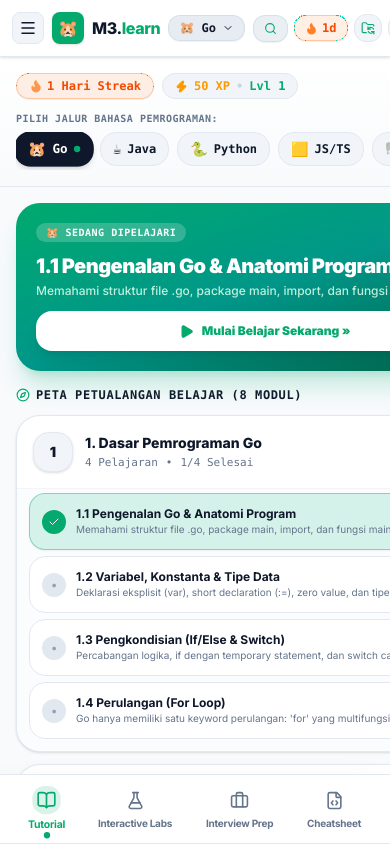
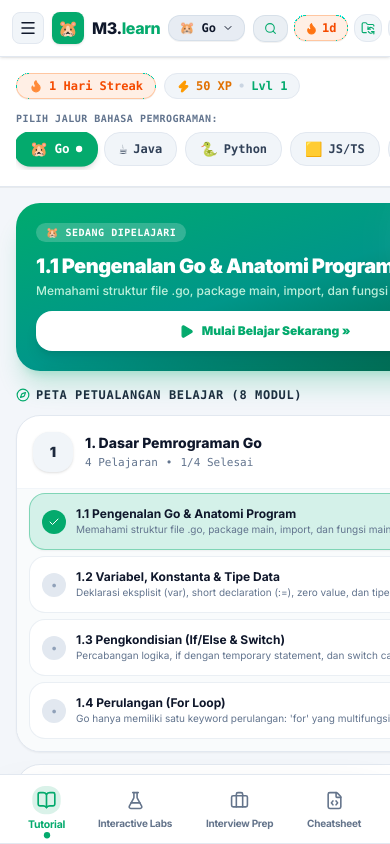
Before and after one commit to mazkev/learn-go-app, a React (Vite) app in the folder frontend/: page / in a window 390 px wide. Shown: the top 844 px of the page. Built offline with nearby package versions, Linux system fonts and the light colour scheme.

Commit message:
fix(theme): brighten MobileLearningHub background with clean white cards and high-contrast surfaces in light mode

```diff
--- a/frontend/src/App.jsx
+++ b/frontend/src/App.jsx
@@ -115,7 +115,7 @@
   }, []);
 
   return (
-    <div className="min-h-screen flex flex-col theme-navbar">
+    <div className="min-h-screen flex flex-col bg-slate-50 dark:bg-[#0f172a] text-slate-900 dark:text-slate-100">
       {/* Top Navbar */}
       <Navbar
         activeTab={activeTab}
--- a/frontend/src/components/mobile/MobileLearningHub.jsx
+++ b/frontend/src/components/mobile/MobileLearningHub.jsx
@@ -33,7 +33,7 @@
     { id: "go", name: "Go", icon: "🐹", color: "#00ADD8" },
     { id: "java", name: "Java", icon: "☕", color: "#f89820" },
     { id: "python", name: "Python", icon: "🐍", color: "#3776AB" },
-    { id: "javascript", name: "JS/TS", icon: "🟨", color: "#F7DF1E" },
+    { id: "javascript", name: "JS/TS", icon: "🟨", color: "#E5A00D" },
     { id: "php", name: "PHP", icon: "🐘", color: "#8892BF" },
   ];
 
@@ -49,26 +49,26 @@
   };
 
   return (
-    <div className="md:hidden flex flex-col min-h-screen bg-slate-50 dark:bg-[#070d19] pb-24 animate-fadeIn">
+    <div className="md:hidden flex flex-col min-h-screen bg-slate-100/70 dark:bg-[#070d19] pb-28 animate-fadeIn">
       {/* 1. Mobile Hero Header: Daily Stats & Quick Streak */}
-      <div className="p-4 bg-gradient-to-b from-white to-slate-50 dark:from-[#0d1527] dark:to-[#070d19] border-b border-slate-200 dark:border-white/10 space-y-3">
+      <div className="p-4 bg-white dark:bg-[#0d1527] border-b border-slate-200 dark:border-white/10 space-y-3 shadow-2xs">
         {/* Top Mini Stats Bar */}
         <div className="flex items-center justify-between">
           <div className="flex items-center gap-2">
             {/* Streak Button */}
             <button
               onClick={onOpenStreakModal}
-              className="flex items-center gap-1 px-3 py-1 rounded-2xl bg-orange-500/10 text-orange-600 dark:text-orange-400 text-xs font-mono font-black border border-orange-500/30 shadow-2xs cursor-pointer active:scale-95 transition-transform"
+              className="flex items-center gap-1.5 px-3 py-1 rounded-2xl bg-orange-500/10 text-orange-600 dark:text-orange-400 text-xs font-mono font-black border border-orange-500/30 shadow-2xs cursor-pointer active:scale-95 transition-transform"
             >
               <Flame size={14} className="text-orange-500 fill-orange-500 animate-pulse" />
               <span>{progress.currentStreak || 1} Hari Streak</span>
             </button>
 
             {/* Level & XP */}
-            <div className="flex items-center gap-1.5 px-3 py-1 rounded-2xl theme-card-subtle text-xs font-mono font-bold border border-slate-200 dark:border-white/10">
+            <div className="flex items-center gap-1.5 px-3 py-1 rounded-2xl bg-slate-100 dark:bg-white/10 text-xs font-mono font-bold border border-slate-200 dark:border-white/10">
               <Zap size={13} className="text-amber-500 fill-amber-500" />
-              <span className="text-amber-500">{progress.totalXP} XP</span>
-              <span className="text-slate-300 dark:text-white/10">•</span>
+              <span className="text-amber-600 dark:text-amber-400">{progress.totalXP} XP</span>
+              <span className="text-slate-300 dark:text-white/20">•</span>
               <span className="text-[#04AA6D]">Lvl {userLevel}</span>
             </div>
           </div>
@@ -80,8 +80,8 @@
 
         {/* 2. Swipeable Polyglot Language Track (Horizontal Scroll) */}
         <div>
-          <span className="text-[10px] font-mono uppercase tracking-wider theme-muted font-bold block mb-1.5">
-            Pilih Jalur Bahasa Pemrograman:
+          <span className="text-[10px] font-mono uppercase tracking-wider text-slate-500 dark:text-slate-400 font-bold block mb-1.5">
+            PILIH JALUR BAHASA PEMROGRAMAN:
           </span>
           <div className="flex items-center gap-2 overflow-x-auto pb-1 no-scrollbar scroll-smooth">
             {languages.map((lang) => {
@@ -90,15 +90,15 @@
                 <button
                   key={lang.id}
                   onClick={() => onSelectLanguage(lang.id)}
-                  className={`flex items-center gap-1.5 px-3 py-1.5 rounded-2xl text-xs font-bold font-mono shrink-0 transition-all cursor-pointer border ${
+                  className={`flex items-center gap-1.5 px-3.5 py-1.5 rounded-2xl text-xs font-bold font-mono shrink-0 transition-all cursor-pointer border ${
                     isSelected
-                      ? "bg-slate-900 text-white dark:bg-white dark:text-slate-950 border-transparent shadow-md scale-105"
-                      : "theme-card-subtle theme-heading border-slate-200 dark:border-white/10 hover:bg-black/5"
+                      ? "bg-[#04AA6D] text-white border-transparent shadow-md scale-105"
+                      : "bg-slate-100 dark:bg-white/5 text-slate-700 dark:text-slate-300 border-slate-200 dark:border-white/10 hover:bg-slate-200"
                   }`}
                 >
                   <span className="text-sm">{lang.icon}</span>
                   <span>{lang.name}</span>
-                  {isSelected && <span className="w-1.5 h-1.5 rounded-full bg-[#04AA6D]" />}
+                  {isSelected && <span className="w-1.5 h-1.5 rounded-full bg-white" />}
                 </button>
               );
             })}
@@ -111,12 +111,12 @@
         <div className="p-4">
           <div className="relative overflow-hidden rounded-3xl bg-gradient-to-br from-[#04AA6D] via-teal-600 to-emerald-800 text-white p-5 shadow-xl shadow-[#04AA6D]/20">
             {/* Background Pattern */}
-            <div className="absolute top-0 right-0 -mr-6 -mt-6 w-32 h-32 rounded-full bg-white/10 blur-xl pointer-events-none" />
+            <div className="absolute top-0 right-0 -mr-6 -mt-6 w-32 h-32 rounded-full bg-white/15 blur-xl pointer-events-none" />
 
             <div className="relative z-10 space-y-3">
               <div className="flex items-center justify-between">
-                <span className="px-2.5 py-0.5 rounded-full bg-white/20 backdrop-blur-md text-[10px] font-mono font-extrabold uppercase tracking-wider">
-                  {currentLang.icon} Sedang Dipelajari
+                <span className="px-2.5 py-0.5 rounded-full bg-white/20 backdrop-blur-md text-[10px] font-mono font-extrabold uppercase tracking-wider text-white">
+                  {currentLang.icon} SEDANG DIPELAJARI
                 </span>
                 <span className="text-xs font-mono font-bold text-emerald-100">
                   Pelajaran {currentLesson.id}
@@ -124,7 +124,7 @@
               </div>
 
               <div>
-                <h3 className="text-xl font-black tracking-tight leading-tight">
+                <h3 className="text-xl font-black tracking-tight leading-tight text-white">
                   {currentLesson.title}
                 </h3>
                 <p className="text-xs text-emerald-100/90 line-clamp-2 mt-1 font-medium">
@@ -148,10 +148,10 @@
       {/* 4. Gamified Module Roadmap List (Island Adventure Map) */}
       <div className="px-4 space-y-3">
         <div className="flex items-center justify-between">
-          <h4 className="text-xs font-mono font-black uppercase tracking-wider theme-heading flex items-center gap-1.5">
-            <Compass size={14} className="text-[#04AA6D]" /> Peta Petualangan Belajar ({modules.length} Modul)
+          <h4 className="text-xs font-mono font-black uppercase tracking-wider text-slate-800 dark:text-white flex items-center gap-1.5">
+            <Compass size={14} className="text-[#04AA6D]" /> PETA PETUALANGAN BELAJAR ({modules.length} MODUL)
           </h4>
-          <span className="text-[10px] font-mono theme-muted">
+          <span className="text-[10px] font-mono text-slate-500 dark:text-slate-400 font-bold">
             {completedCount}/{allLessons.length} Pelajaran
           </span>
         </div>
@@ -167,29 +167,29 @@
             return (
               <div
                 key={mod.id}
-                className="theme-card rounded-3xl overflow-hidden border border-slate-200 dark:border-white/10 shadow-sm transition-all"
+                className="bg-white dark:bg-[#162032] rounded-3xl overflow-hidden border border-slate-200 dark:border-white/10 shadow-xs transition-all"
               >
                 {/* Module Header Card */}
                 <div
                   onClick={() => toggleModule(mod.id)}
-                  className="p-4 flex items-center justify-between gap-3 cursor-pointer select-none active:bg-black/5 dark:active:bg-white/5"
+                  className="p-4 flex items-center justify-between gap-3 cursor-pointer select-none active:bg-slate-50 dark:active:bg-white/5"
                 >
                   <div className="flex items-center gap-3 min-w-0">
                     <div
                       className={`w-10 h-10 rounded-2xl flex items-center justify-center font-black text-sm shrink-0 shadow-sm ${
                         isModFullyCompleted
                           ? "bg-[#04AA6D] text-white"
-                          : "theme-card-subtle theme-heading"
+                          : "bg-slate-100 dark:bg-white/10 text-slate-800 dark:text-white"
                       }`}
                     >
                       {isModFullyCompleted ? <Check size={18} /> : modIdx + 1}
                     </div>
 
                     <div className="min-w-0">
-                      <h5 className="text-sm font-extrabold theme-heading truncate">
+                      <h5 className="text-sm font-extrabold text-slate-900 dark:text-white truncate">
                         {mod.title}
                       </h5>
-                      <div className="flex items-center gap-2 text-[11px] font-mono theme-muted mt-0.5">
+                      <div className="flex items-center gap-2 text-[11px] font-mono text-slate-500 dark:text-slate-400 mt-0.5">
                         <span>{modLessons.length} Pelajaran</span>
                         <span>•</span>
                         <span className={isModFullyCompleted ? "text-[#04AA6D] font-bold" : ""}>
@@ -201,7 +201,7 @@
 
                   <ChevronDown
                     size={18}
-                    className={`theme-muted transition-transform duration-200 ${
+                    className={`text-slate-400 transition-transform duration-200 ${
                       isExpanded ? "rotate-180 text-[#04AA6D]" : ""
                     }`}
                   />
@@ -209,7 +209,7 @@
 
                 {/* Expanded Lesson Nodes */}
                 {isExpanded && (
-                  <div className="px-3 pb-3 pt-1 space-y-1.5 border-t border-slate-100 dark:border-white/5 bg-slate-50/50 dark:bg-black/20">
+                  <div className="px-3 pb-3 pt-1 space-y-1.5 border-t border-slate-100 dark:border-white/5 bg-slate-50/80 dark:bg-black/20">
                     {modLessons.map((lesson) => {
                       const isDone = progress.completedLessons.includes(lesson.id);
                       const isCurrent = currentLessonId === lesson.id;
@@ -221,7 +221,7 @@
                           className={`p-3 rounded-2xl flex items-center justify-between gap-2 cursor-pointer transition-all ${
                             isCurrent
                               ? "bg-emerald-500/15 border border-[#04AA6D]/40 text-[#04AA6D] shadow-xs"
-                              : "theme-card hover:bg-white/80 dark:hover:bg-white/5 border border-slate-200/60 dark:border-white/5"
+                              : "bg-white dark:bg-[#1e293b] hover:bg-slate-50 dark:hover:bg-white/5 border border-slate-200/70 dark:border-white/5"
                           }`}
                         >
                           <div className="flex items-center gap-2.5 min-w-0">
@@ -237,10 +237,10 @@
                               {isDone ? <Check size={12} /> : "•"}
                             </div>
                             <div className="min-w-0">
-                              <span className="text-xs font-bold theme-heading block truncate">
+                              <span className="text-xs font-bold text-slate-900 dark:text-white block truncate">
                                 {lesson.title}
                               </span>
-                              <span className="text-[10px] theme-muted truncate block">
+                              <span className="text-[10px] text-slate-500 dark:text-slate-400 truncate block">
                                 {lesson.summary}
                               </span>
                             </div>
@@ -252,7 +252,7 @@
                                 +100 XP
                               </span>
                             )}
-                            <ChevronRight size={14} className="theme-muted" />
+                            <ChevronRight size={14} className="text-slate-400" />
                           </div>
                         </div>
                       );
```
